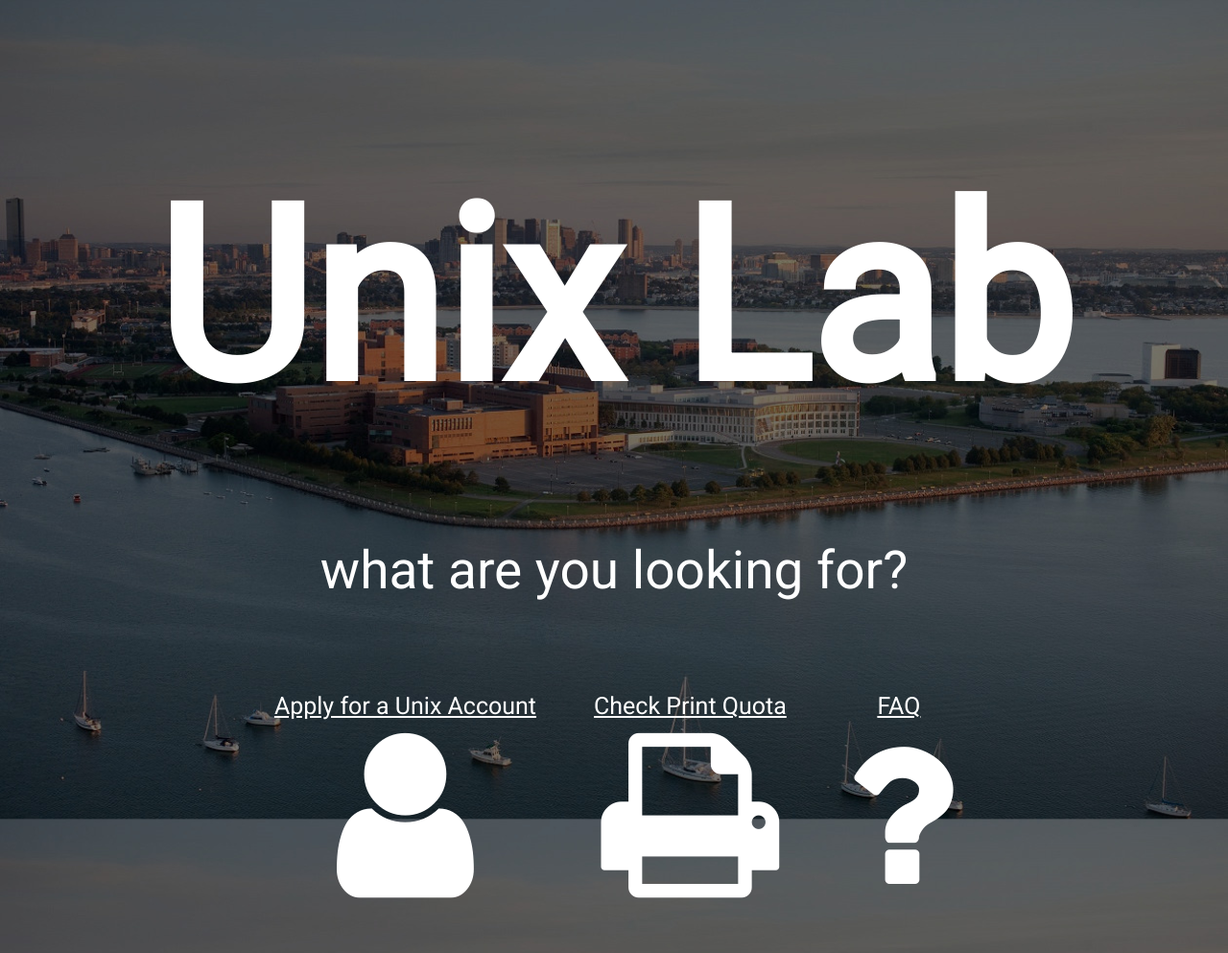
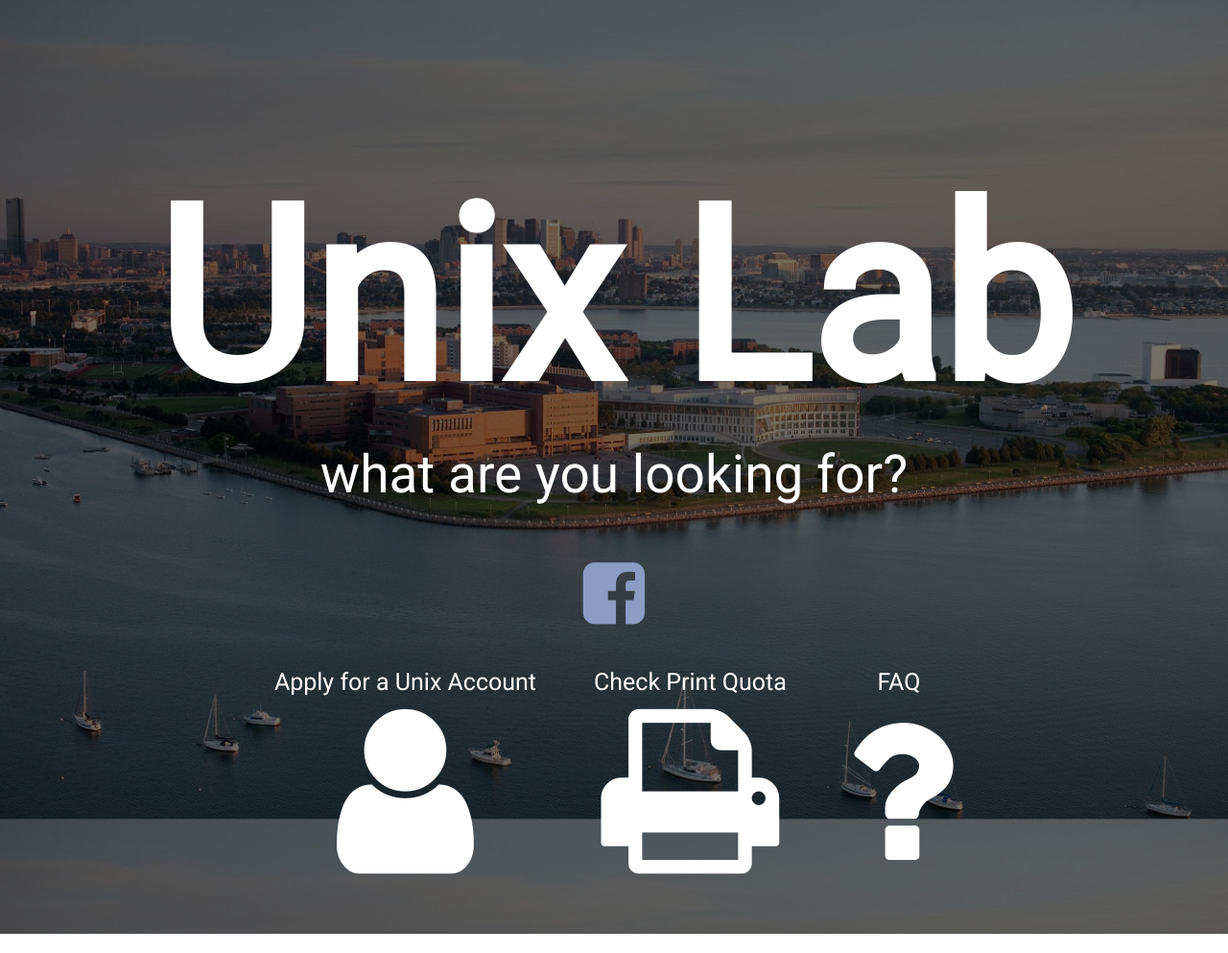
Before and after one commit to theunixlab/theunixlab.github.io, a plain HTML site: page index.html in a window 1280 px wide. Shown: the top 993 px of the page at 96% size. Drawn offline with Linux system fonts and the light colour scheme.

Commit message:
change headers

```diff
--- a/index.html
+++ b/index.html
@@ -37,6 +37,7 @@
    color: white;
    font-family: Roboto;
    font-size: 25px;
+   text-decoration: none;
    }
 
 
@@ -49,18 +50,23 @@
    text-align:center;
    }
 
-#inner {display: table;
-    margin: 0 auto; }
+
+
+   #inner {display: table; margin: 0 auto; }
    #element1 {float:left;margin-right:35px;}
    #element2 {float:left;margin-right:35px;}
 </style>
 </head>
 
 <body>
+
     <center>
   <br> <br> <br>
-  <p class="welcome"> <b> Unix Lab </b> </p>
-  <p class="welcome2"> what are you looking for?</p>
+  <div>
+  <p class="welcome" style="margin-bottom: 0;"> <b> Unix Lab </b> </p>
+  <p class="welcome2" style="margin-top: 150px;"> what are you looking for?</p>
+  <a href="https://www.facebook.com/groups/umbcsunixlab"> <i class="fa fa-facebook-square fa-3x" style="color: #8b9dc3; margin-bottom: 0;"> </i> </a>
+  </div>
     </center>
 
 
@@ -68,7 +74,7 @@
 <table border="0" cellpadding="20" cellspacing="20">
 <tr>
 <td><a href="./apply/index.html"> Apply for a Unix Account<br><i class="fa fa-user fa-5x" style="color: white"> </i> </a></td>
-<td><a href="./apply/index.html">  Check Print Quota <br><i class="fa fa-print fa-5x" style="color: white"></i> </a> </td>
+<td><a href="./apply/index.html"> Check Print Quota <br><i class="fa fa-print fa-5x" style="color: white"></i> </a> </td>
 <td> <a href="./apply/index.html"> FAQ <br><i class="fa fa-question fa-5x" style="color: white"> </i> </a> </td>
 </tr>
 </table>
```
